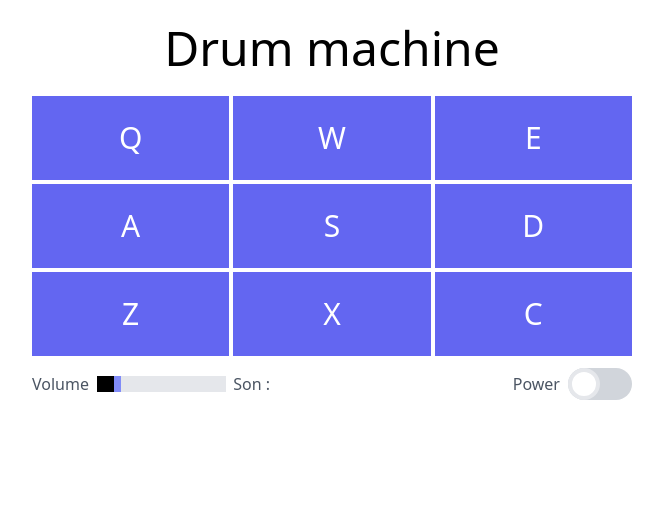
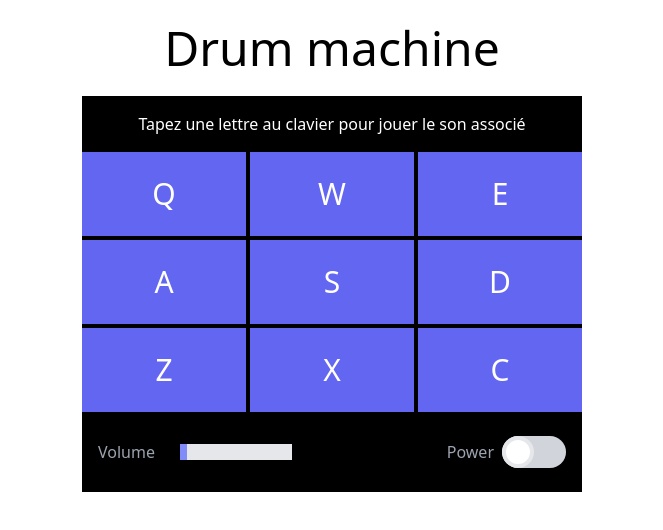
Before and after one commit to suzette-sousa/drum-machine, a React (Create React App) app: page / in a window 1280 px wide. Shown: the top 530 px of the page, without its empty margins (308-971 px from the left). Built offline with nearby package versions, Linux system fonts and the light colour scheme.

Commit message:
add functionality click and keypress pad

```diff
--- a/public/index.html
+++ b/public/index.html
@@ -15,5 +15,7 @@
   <body>
     <noscript>Javascript est nécessaire pour l'affichage</noscript>
     <div id="root"></div>
+    <script src="https://cdn.freecodecamp.org/testable-projects-fcc/v1/bundle.js"></script>
+
   </body>
 </html>
--- a/src/App.css
+++ b/src/App.css
@@ -3,7 +3,7 @@
 @tailwind utilities;
 
 .App {
-  max-width: 600px;
+  max-width: 500px;
   margin: auto;
 }
 input[type="range"]::-webkit-slider-thumb {
--- a/src/App.js
+++ b/src/App.js
@@ -1,60 +1,82 @@
+import React, {Component} from 'react';
 import Pad from './components/Pad'
 import './App.css';
 
 const btnsPad = [
   {
     btn: 'Q',
+    keypad: 81,
     descr: 'applauses',
     src: 'https://lasonotheque.org/UPLOAD/mp3/0021.mp3'
   },
   {
     btn: 'W',
+    keypad: 87,
     descr: 'birds',
     src: 'https://lasonotheque.org/UPLOAD/mp3/0100.mp3'
   },
   {
     btn: 'E',
+    keypad: 69,
     descr: 'water',
     src: 'https://lasonotheque.org/UPLOAD/mp3/0124.mp3'
   },
   {
     btn: 'A',
+    keypad: 65,
     descr: 'walking',
     src: 'https://lasonotheque.org/UPLOAD/mp3/0085.mp3'
   },
   {
     btn: 'S',
+    keypad: 83,
     descr: 'inthetrain',
     src: 'https://lasonotheque.org/UPLOAD/mp3/0212.mp3'
   },
   {
     btn: 'D',
+    keypad: 68,
     descr: 'bip',
     src: 'https://lasonotheque.org/UPLOAD/mp3/0456.mp3'
   },
   {
     btn: 'Z',
+    keypad: 90,
     descr: 'eat',
     src: 'https://lasonotheque.org/UPLOAD/mp3/1114.mp3'
   },
   {
     btn: 'X',
+    keypad: 88,
     descr: 'scream',
     src: 'https://lasonotheque.org/UPLOAD/mp3/1228.mp3'
   },
   {
     btn: 'C',
+    keypad: 67,
     descr: 'bong',
     src: 'https://lasonotheque.org/UPLOAD/mp3/2280.mp3'
   }
 ];
-function App() {
+
+class App extends Component {
+  constructor() {
+    super();
+    this.state = {
+      displaySound: 'Tapez une lettre au clavier pour jouer le son associé'
+    };
+  }
+
+  displaySound = displaySound => this.setState({displaySound})
+
+  render() {
     return (
       <div className="App">
         <header className="App-header">
           <h1 className="text-center text-5xl my-6">Drum machine</h1>
         </header>
-      <main className="main">
+        <main className="main bg-black text-white">
+          <div id="display" className="text-center p-4">{this.state.displaySound}</div>
           <div id="drum-machine" className="grid grid-cols-3 gap-1">
             {
               btnsPad.map((item, i) => {
@@ -62,16 +84,19 @@ function App() {
                   key={i}
                   id={item.descr}
                   itemPad={item.btn}
-                src={item.src} />
+                  src={item.src}
+                  displaySound={this.displaySound}
+                  keypad={item.keypad} />
               })
             }
+          </div>
+          <div className="flex justify-between p-4">
             <div className="flex items-center py-2">
-            <span className="mr-2 text-s text-gray-600">Volume</span>
+              <span className="mr-2 text-s text-gray-400">Volume</span>
               <input className="overflow-hidden appearance-none bg-gray-200 h-4 w-128" type="range" min="1" max="100" step="1" value="15" />
             </div>
-          <div id="display" className="flex items-center py-2"><span className="text-s text-gray-600">Son : </span></div>
             <div className="flex items-center justify-end py-2">
-            <label htmlFor="toggle" className="mr-2 text-s text-gray-600">Power</label>
+              <label htmlFor="toggle" className="mr-2 text-s text-gray-400">Power</label>
               <div className="relative inline-block w-16 align-middle select-none transition duration-200 ease-in">
                 <input type="checkbox" name="toggle" id="toggle" className="toggle-checkbox absolute block w-8 h-8 rounded-full bg-white border-4 appearance-none cursor-pointer focus:outline-black"/>
                 <label htmlFor="toggle" className="toggle-label block overflow-hidden h-8 rounded-full bg-gray-300 cursor-pointer"></label>
@@ -82,5 +107,6 @@ function App() {
       </div>
     );
   }
+}
 
 export default App;
--- a/src/components/Pad.js
+++ b/src/components/Pad.js
@@ -2,14 +2,47 @@ import React, {Component} from 'react';
 
 class Pad extends Component {
 
+  constructor() {
+    super();
+    this.state = {
+      isActive: false
+    };
+  }
+
+  playSound = (isActive) => {
+    this.audio.play();
+    this.audio.currentTime = 0;
+    this.props.displaySound(this.props.id);
+  }
+
+  handleClick = () => {
+    this.playSound();
+  }
+
+  handleKeyPress = (e) => {
+    if(e.keyCode === this.props.keypad) {
+      this.playSound();
+    }
+  }
+
+  componentDidMount() {
+    document.addEventListener('keydown', this.handleKeyPress);
+  }
+
+  componentWillUnmount() {
+    document.removeEventListener('keydown', this.handleKeyPress);
+  }
+
   render() {
 
     return (
-      <span>
-        <button id={this.props.id} className="drum-pad text-white bg-indigo-500 border-0 py-6 px-10 focus:outline-black hover:bg-indigo-600 text-3xl w-full">{this.props.itemPad}</button>
-        <audio id={this.props.itemPad} className="clip" src={this.props.src}>
-          Votre navigateur ne parvient pas à lire le fichier audio.'
-        </audio>
+      <span onClick={this.handleClick}>
+        <button id={this.props.id} className={`${this.state.isActive ? 'bg-indigo-800': null} drum-pad text-white bg-indigo-500 border-0 p-6 focus:outline-white hover:bg-indigo-600 text-3xl w-full`}>
+          {this.props.itemPad}
+          <audio id={this.props.itemPad} className="clip" src={this.props.src} ref={ref => this.audio = ref}>
+            Votre navigateur ne parvient pas à lire le fichier audio.'
+          </audio>
+        </button>
       </span>
     )
   }
```
Lines whose indentation alone changed are shown as unchanged.
